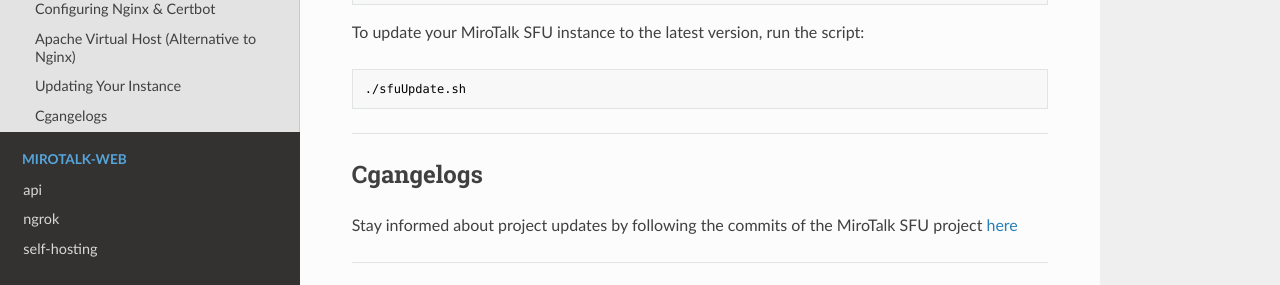
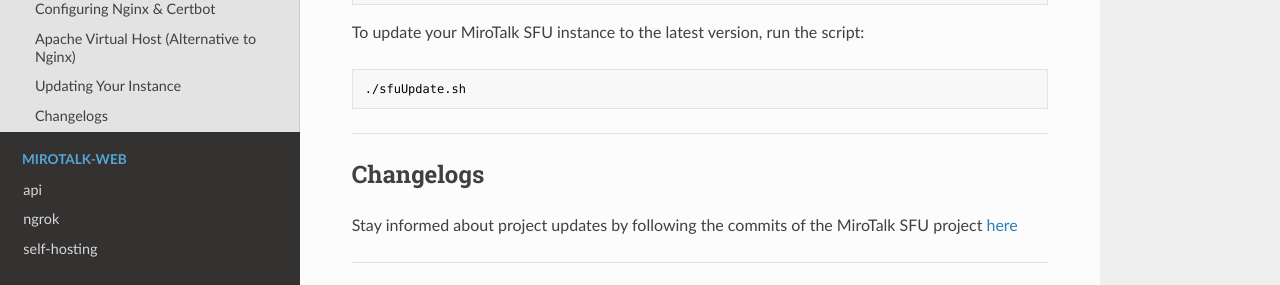
Before and after one commit to miroslavpejic85/mirotalk-docs, an MkDocs documentation site: the page built from docs/mirotalk-sfu/self-hosting.md, in a window 1280 px wide and 900 px high, scrolled down 5862 px. Shown: the part 448-733 px from the top of the window. Built offline with MkDocs 1.6.1, drawn with Linux system fonts in a browser that asks for light colours; nearby versions of some CDN libraries.

Commit message:
[mirotalkdocs] - fix typo

```diff
--- a/docs/mirotalk-sfu/self-hosting.md
+++ b/docs/mirotalk-sfu/self-hosting.md
@@ -353,7 +353,7 @@
 
 ---
 
-## Cgangelogs
+## Changelogs
 
 Stay informed about project updates by following the commits of the MiroTalk SFU project [here](https://github.com/miroslavpejic85/mirotalksfu/commits/main)
 
```
